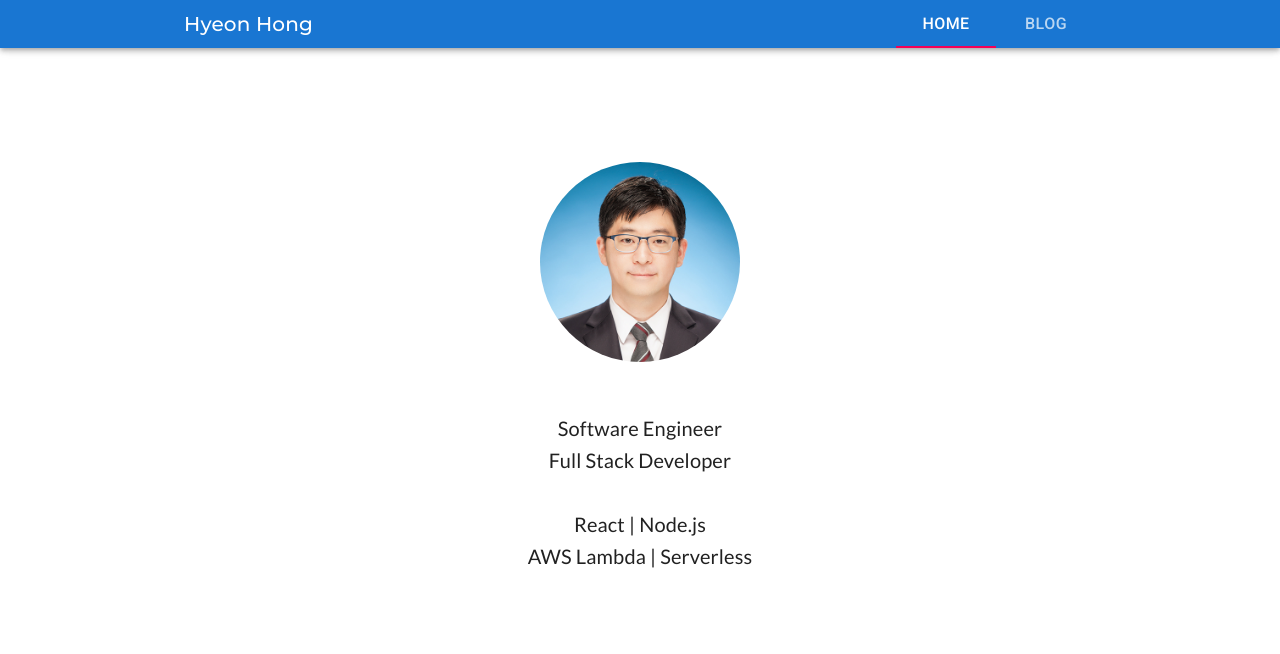
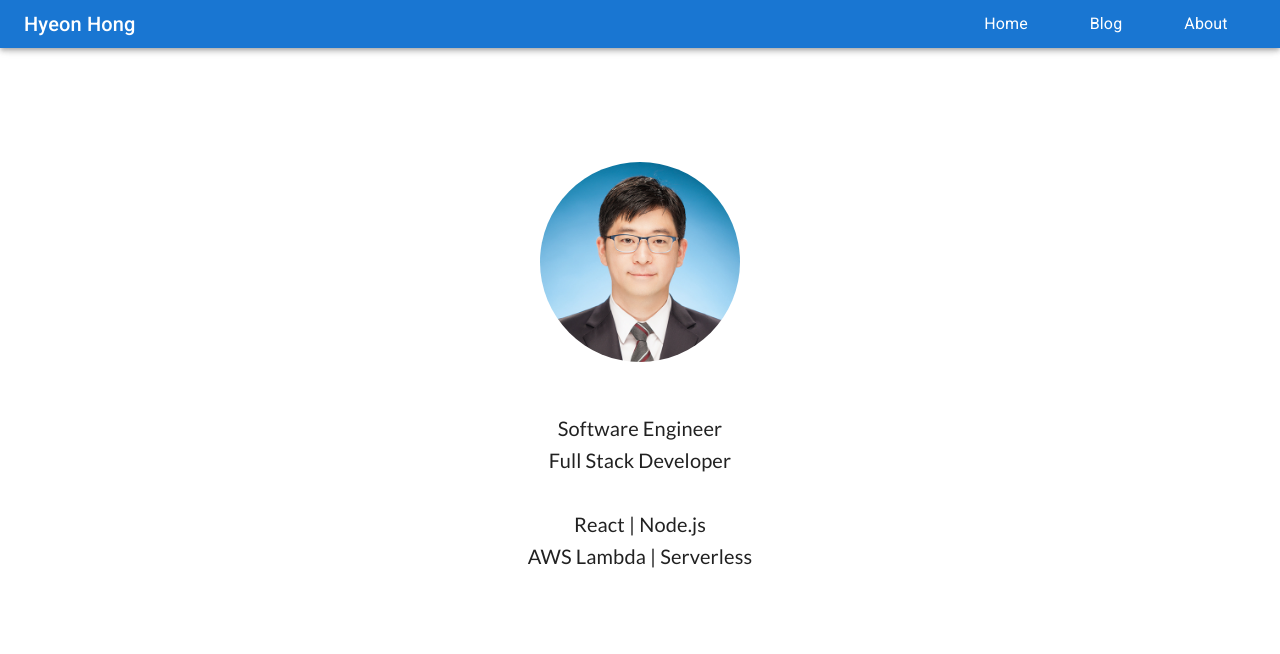
Before and after one commit to hyeonhong/portfolio-site, a Gatsby site: page /old in a window 1280 px wide. Shown: the top 654 px of the page. Built offline with nearby package versions, Linux system fonts and the light colour scheme; Gatsby itself is replaced by a stand-in of ours.

```diff
--- a/src/components/Header.js
+++ b/src/components/Header.js
@@ -1,21 +1,45 @@
 import React from 'react';
-import { useStaticQuery, graphql } from 'gatsby';
+import { useStaticQuery, navigate, graphql } from 'gatsby';
 import { makeStyles } from '@material-ui/core/styles';
-import { Container, AppBar, Toolbar, Typography, Tabs, Tab } from '@material-ui/core';
+import {
+  Container,
+  AppBar,
+  Toolbar,
+  Button,
+  Box,
+  Typography,
+  MenuList,
+  MenuItem
+} from '@material-ui/core';
+
 import Link from '../components/Link';
 
 const useStyles = makeStyles((theme) => ({
   title: {
-    flexGrow: 1,
-    fontFamily: 'Montserrat'
+    justifyContent: 'start',
+    textTransform: 'none',
+    [theme.breakpoints.down('xs')]: {
+      fontSize: '1rem'
+    },
+    padding: 0
   },
-  titleLink: {
-    color: theme.palette.primary.contrastText
+  filler: {
+    flexGrow: 1
   },
-  tab: {
-    fontSize: '1rem',
+  menuList: {
+    display: 'flex',
+    flexDirection: 'row',
+    padding: 0
+  },
+  menuItem: {
+    // display: 'flex',
+    justifyContent: 'center',
     minWidth: 100,
-    width: 100
+    borderRadius: 8,
+    [theme.breakpoints.down('xs')]: {
+      padding: 8,
+      minWidth: 50
+    }
   }
 }));
 
@@ -25,53 +49,42 @@
       site {
         siteMetadata {
           author
+          title
         }
       }
     }
   `);
 
-  const allTabs = [
-    { label: 'Home', path: '/old' },
-    { label: 'Blog', path: '/blog' }
+  const tabs = [
+    { label: 'Home', path: '/' },
+    { label: 'Blog', path: '/blog' },
+    { label: 'About', path: '/about' }
   ];
-  const currentIndex = allTabs.findIndex((tab) => tab.path === window.location.pathname);
 
   const classes = useStyles();
-  const [value, setValue] = React.useState(currentIndex);
-
-  const handleChange = (event, newValue) => {
-    setValue(newValue);
-  };
 
   return (
     <AppBar position="sticky">
-      <Container maxWidth="md">
+      <Container maxWidth="lg">
         <Toolbar variant="dense" disableGutters>
-          <Typography variant="h6" className={classes.title}>
-            <Link to="/" underline="none" className={classes.titleLink}>
-              {data.site.siteMetadata.author}
-            </Link>
-          </Typography>
-          <Tabs
-            value={value}
-            onChange={handleChange}
-            // TabIndicatorProps={{
-            //   style: {
-            //     backgroundColor: '#19857b'
-            //   }
-            // }}
-          >
-            {allTabs.map((tab) => (
-              <Tab
+          <Button onClick={() => navigate('/')} color="inherit" className={classes.title}>
+            <Typography variant="h6" color="inherit">
+              {data.site.siteMetadata.title}
+            </Typography>
+          </Button>
+          <Box className={classes.filler} />
+          <MenuList className={classes.menuList}>
+            {tabs.map((tab) => (
+              <MenuItem
                 key={tab.label}
-                label={tab.label}
-                to={tab.path}
-                underline="none"
-                component={Link}
-                className={classes.tab}
-              />
+                button
+                onClick={() => navigate(tab.path)}
+                className={classes.menuItem}
+              >
+                <Typography variant="inherit">{tab.label}</Typography>
+              </MenuItem>
             ))}
-          </Tabs>
+          </MenuList>
         </Toolbar>
       </Container>
     </AppBar>
```
Also changed, not shown: src/pages/index.js (+35 -6 lines).
